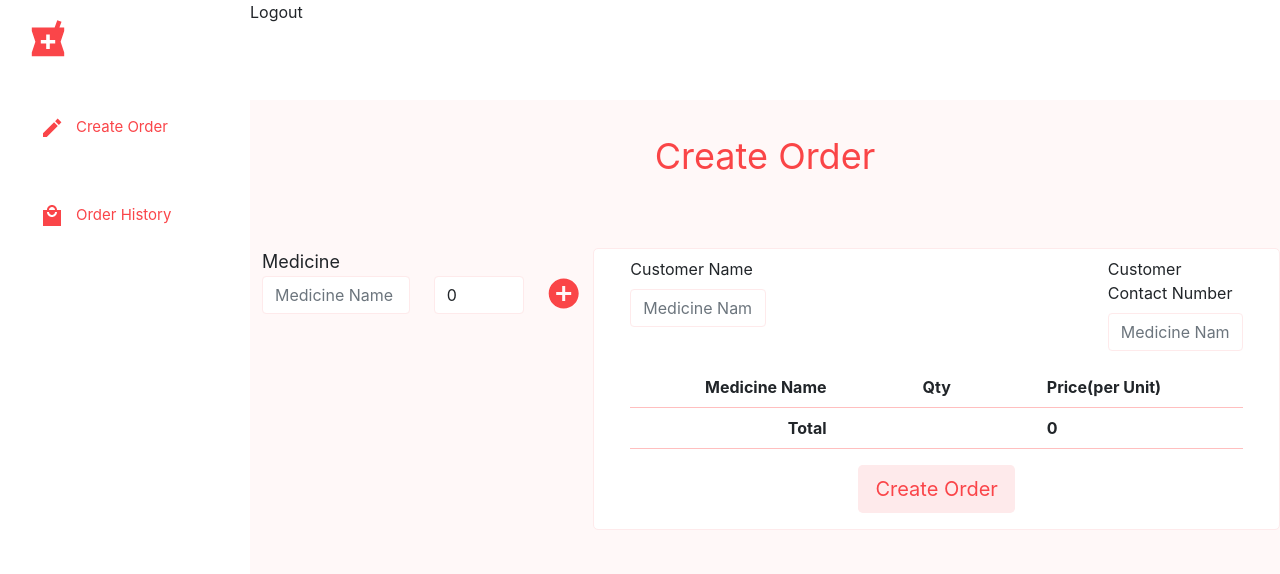
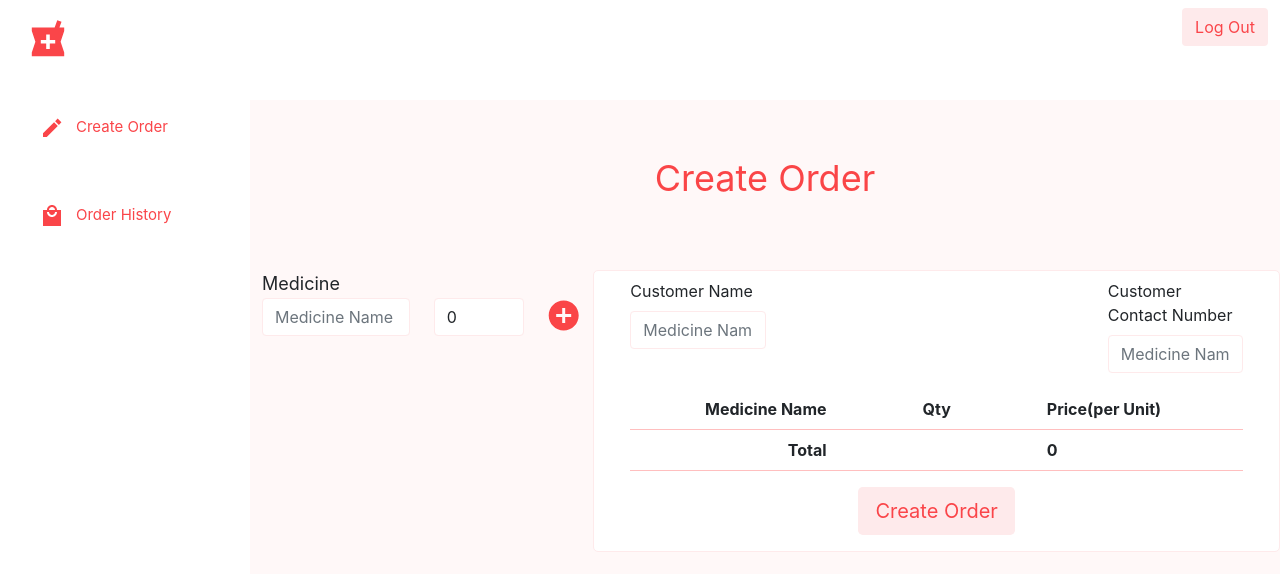
Before and after one commit to Uchchash346/Store-Management-System, a React (Create React App) app: page /salesHome in a window 1280 px wide. Shown: the top 574 px of the page. Built offline with nearby package versions, Linux system fonts and the light colour scheme.

Commit message:
Log out button completed

```diff
--- a/src/components/Sales Executive/CreateOrder/CreateOrder.js
+++ b/src/components/Sales Executive/CreateOrder/CreateOrder.js
@@ -5,8 +5,8 @@ import AddCircleIcon from '@mui/icons-material/AddCircle';
 const CreateOrder = () => {
     return (
         <div>
-            <div>
-                <button className="" style={{}}>Logout</button>
+            <div className="d-grid  justify-content-md-end pt-2 pr-3">
+                <button type="button" class="btn  create-order-submit-button ">Log Out</button>
             </div>
             <div className="create-order-section pt-28">
                 <h2 className="text-center text-4xl create-order-heading">Create Order</h2>
--- a/src/components/Store Manager/Create Orders/CreateOrders.js
+++ b/src/components/Store Manager/Create Orders/CreateOrders.js
@@ -3,7 +3,7 @@ import React from 'react';
 const CreateOrders = () => {
     return (
         <div>
-            This is create orders page of Sales Executives
+            This is create orders page of Store Manager
         </div>
     );
 };
--- a/src/components/Store Manager/Inventory/Inventory.js
+++ b/src/components/Store Manager/Inventory/Inventory.js
@@ -3,7 +3,7 @@ import React from 'react';
 const Inventory = () => {
     return (
         <div>
-            <h1>This is inventory page of sales executives</h1>
+            <h1>This is inventory page of Store Manager</h1>
         </div>
     );
 };
--- a/src/components/Store Manager/Orders/Orders.js
+++ b/src/components/Store Manager/Orders/Orders.js
@@ -3,7 +3,7 @@ import React from 'react';
 const Orders = () => {
     return (
         <div>
-            This is orders page of sales executives
+            This is orders page of Store Manager
         </div>
     );
 };
--- a/src/components/Store Manager/Sales Executives/SalesExecutives.js
+++ b/src/components/Store Manager/Sales Executives/SalesExecutives.js
@@ -3,7 +3,7 @@ import React from 'react';
 const SalesExecutives = () => {
     return (
         <div>
-            <h1>This is sales executives page</h1>
+            <h1>This is sales executives page of Store Manager</h1>
         </div>
     );
 };
--- a/src/components/Store Manager/StoreHomePage.js
+++ b/src/components/Store Manager/StoreHomePage.js
@@ -4,7 +4,7 @@ import './StoreHomePage.css';
 const StoreHomePage = () => {
     return (
         <>
-            <h1>This is Sales home page</h1>
+            <h1>This is Sales home page of Store Manager</h1>
         </>
     );
 };
```
